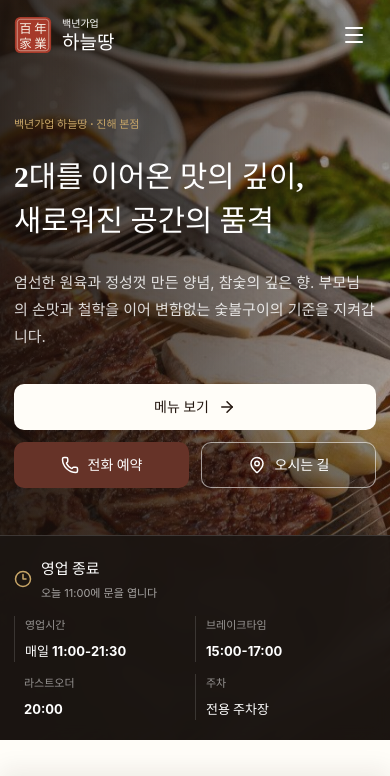
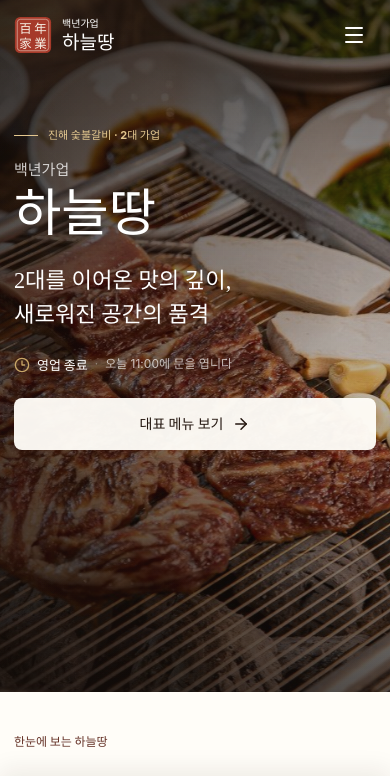
Before and after one commit to djmonnar/haneulttang, a React (Vite) app: page / in a window 390 px wide. Shown: the top 776 px of the page. Built offline with nearby package versions, Linux system fonts and the light colour scheme; a web font is replaced by a local one.

Commit message:
Redesign mobile brand hero

```diff
--- a/src/index.css
+++ b/src/index.css
@@ -148,8 +148,10 @@ p { text-wrap: pretty; }
 .hero__veil { position: absolute; inset: 0; background: linear-gradient(90deg, rgba(23, 17, 13, 0.88) 0%, rgba(23, 17, 13, 0.61) 48%, rgba(23, 17, 13, 0.1) 82%), linear-gradient(0deg, rgba(20, 15, 12, 0.76) 0%, transparent 43%); }
 .hero__inner { position: relative; z-index: 2; display: flex; min-height: calc(100% - 142px); flex-direction: column; justify-content: center; padding-top: var(--header-height); padding-bottom: 44px; }
 .hero__eyebrow { margin-bottom: 21px; color: var(--gold); font-size: 13px; font-weight: 750; }
+.hero__eyebrow-mobile, .hero__sub-mobile, .hero__mobile-status { display: none; }
 .hero__title { max-width: 820px; font-family: var(--serif); font-size: 54px; font-weight: 600; line-height: 1.35; }
 .hero__title span { display: block; }
+.hero__title .hero__title-mobile { display: none; }
 .hero__sub { max-width: 700px; margin-top: 25px; color: rgba(255, 255, 255, 0.83); font-size: 17px; line-height: 1.85; }
 .hero__actions { display: flex; flex-wrap: wrap; gap: 12px; margin-top: 34px; }
 .hero-info { position: absolute; z-index: 3; inset: auto 0 0; min-height: 142px; background: rgba(27, 22, 18, 0.9); border-top: 1px solid rgba(255, 255, 255, 0.15); backdrop-filter: blur(9px); }
@@ -523,23 +525,34 @@ p { text-wrap: pretty; }
   .mobile-bar__item { display: flex; min-width: 0; flex-direction: column; align-items: center; justify-content: center; gap: 3px; border-left: 1px solid var(--line); color: var(--deep-brown); font-size: 11px; font-weight: 750; }
   .mobile-bar__item:first-child { border-left: 0; }
   .mobile-bar__item--accent { background: var(--wine); color: white; }
-  .hero { min-height: 0; height: auto; }
-  .hero__image { object-position: 58% center; }
-  .hero__veil { background: linear-gradient(90deg, rgba(22, 16, 12, 0.88), rgba(22, 16, 12, 0.4)), linear-gradient(0deg, rgba(22, 16, 12, 0.75), transparent 45%); }
-  .hero__inner { min-height: 535px; padding-top: 92px; padding-bottom: 24px; }
-  .hero__eyebrow { font-size: 11px; }
-  /* 유동 타이포 — 320~430px 어떤 폭에서도 줄이 자연스럽게 맞도록 */
-  .hero__title { font-size: clamp(24px, 7.6vw, 31px); line-height: 1.5; }
-  .hero__title span { white-space: nowrap; }
-  .hero__sub { font-size: clamp(14px, 4vw, 15px); line-height: 1.8; }
-  .hero__actions { display: grid; grid-template-columns: 1fr 1fr; width: 100%; }
-  .hero__actions .btn:first-child { grid-column: 1 / -1; }
-  .hero-info__inner { padding-block: 20px; }
-  .hero-info__hours { grid-template-columns: repeat(2, 1fr); row-gap: 12px; margin-top: 14px; }
-  .hero-info__hours > div { padding-inline: 10px; }
-  .hero-info__hours > div:nth-child(3) { border-left: 0; }
-  .hero-info__hours > div:nth-child(4) { border-left: 1px solid rgba(255, 255, 255, 0.14); }
-  .hero-info__hours > div:nth-child(5) { display: none; }
+  .hero { min-height: 580px; height: clamp(580px, 82svh, 760px); max-height: none; }
+  .hero__image { object-position: 43% 50%; animation-duration: 18s; }
+  .hero__veil {
+    background:
+      linear-gradient(180deg, rgba(19, 13, 10, 0.7) 0%, rgba(19, 13, 10, 0.34) 30%, rgba(19, 13, 10, 0.18) 57%, rgba(19, 13, 10, 0.7) 100%),
+      linear-gradient(90deg, rgba(21, 14, 10, 0.62) 0%, rgba(21, 14, 10, 0.12) 88%);
+  }
+  .hero__inner { min-height: 0; height: 100%; justify-content: flex-start; padding-top: 126px; padding-bottom: 28px; }
+  .hero__eyebrow { display: flex; align-items: center; gap: 10px; margin-bottom: 17px; color: #e3c78f; font-size: 11px; }
+  .hero__eyebrow::before { width: 24px; height: 1px; background: currentColor; content: ''; }
+  .hero__eyebrow-desktop, .hero__sub-desktop { display: none; }
+  .hero__title .hero__title-desktop { display: none; }
+  .hero__eyebrow-mobile, .hero__sub-mobile, .hero__mobile-status { display: block; }
+  .hero__title .hero__title-mobile { display: block; }
+  .hero__title { max-width: none; line-height: 1; }
+  .hero__title-mobile > span { color: rgba(255, 255, 255, 0.78); font-family: var(--sans); font-size: 15px; font-weight: 700; }
+  .hero__title-mobile > strong { display: block; margin-top: 10px; color: white; font-size: clamp(46px, 13.2vw, 56px); font-weight: 650; line-height: 1.05; }
+  .hero__sub { margin-top: 23px; color: white; font-family: var(--serif); font-size: clamp(20px, 5.7vw, 24px); font-weight: 500; line-height: 1.55; }
+  .hero__mobile-status { margin-top: 21px; }
+  .hero__mobile-status .business-status { display: flex; width: max-content; align-items: center; gap: 7px; }
+  .hero__mobile-status .business-status svg { grid-row: auto; width: 16px; height: 16px; }
+  .hero__mobile-status .business-status__label { font-size: 13px; }
+  .hero__mobile-status .business-status__detail { display: flex; align-items: center; color: rgba(255, 255, 255, 0.7); font-size: 12px; }
+  .hero__mobile-status .business-status__detail::before { margin-right: 7px; color: rgba(255, 255, 255, 0.4); content: '·'; }
+  .hero__actions { display: block; width: 100%; margin-top: 22px; }
+  .hero__actions .btn:first-child { width: 100%; min-height: 52px; border-radius: 8px; background: rgba(255, 253, 248, 0.96); }
+  .hero__action-secondary { display: none; }
+  .hero-info { display: none; }
   .trust-strip { padding-block: 40px; }
   .trust-strip__grid { grid-template-columns: repeat(2, 1fr); row-gap: 0; }
   .trust-item { grid-template-columns: 25px 1fr; gap: 8px; padding: 16px 10px; border-top: 1px solid var(--line); border-left: 1px solid var(--line); }
--- a/src/pages/Home.tsx
+++ b/src/pages/Home.tsx
@@ -44,23 +44,40 @@ export default function Home() {
         />
         <div className="hero__veil" aria-hidden="true" />
         <div className="container hero__inner">
-          <p className="hero__eyebrow">백년가업 하늘땅 · 진해 본점</p>
+          <p className="hero__eyebrow">
+            <span className="hero__eyebrow-desktop">백년가업 하늘땅 · 진해 본점</span>
+            <span className="hero__eyebrow-mobile">진해 숯불갈비 · 2대 가업</span>
+          </p>
           <h1 className="hero__title">
-            <span>2대를 이어온 맛의 깊이,</span>
-            <span>새로워진 공간의 품격</span>
+            <span className="hero__title-desktop">
+              <span>2대를 이어온 맛의 깊이,</span>
+              <span>새로워진 공간의 품격</span>
+            </span>
+            <span className="hero__title-mobile">
+              <span>백년가업</span>
+              <strong>하늘땅</strong>
+            </span>
           </h1>
           <p className="hero__sub">
-            엄선한 원육과 정성껏 만든 양념, 참숯의 깊은 향.
-            <br className="br-desktop" /> 부모님의 손맛과 철학을 이어 변함없는 숯불구이의 기준을 지켜갑니다.
+            <span className="hero__sub-desktop">
+              엄선한 원육과 정성껏 만든 양념, 참숯의 깊은 향.
+              <br className="br-desktop" /> 부모님의 손맛과 철학을 이어 변함없는 숯불구이의 기준을 지켜갑니다.
+            </span>
+            <span className="hero__sub-mobile">
+              2대를 이어온 맛의 깊이,<br />새로워진 공간의 품격
+            </span>
           </p>
+          <div className="hero__mobile-status">
+            <BusinessStatus />
+          </div>
           <div className="hero__actions">
             <Link to="/menu" className="btn btn--ivory">
-              메뉴 보기 <ArrowRight aria-hidden="true" size={18} />
+              대표 메뉴 보기 <ArrowRight aria-hidden="true" size={18} />
             </Link>
-            <a href={store.telLink} className="btn btn--wine">
+            <a href={store.telLink} className="btn btn--wine hero__action-secondary">
               <Phone aria-hidden="true" size={18} /> 전화 예약
             </a>
-            <Link to="/location" className="btn btn--outline-light">
+            <Link to="/location" className="btn btn--outline-light hero__action-secondary">
               <MapPin aria-hidden="true" size={18} /> 오시는 길
             </Link>
           </div>
```
